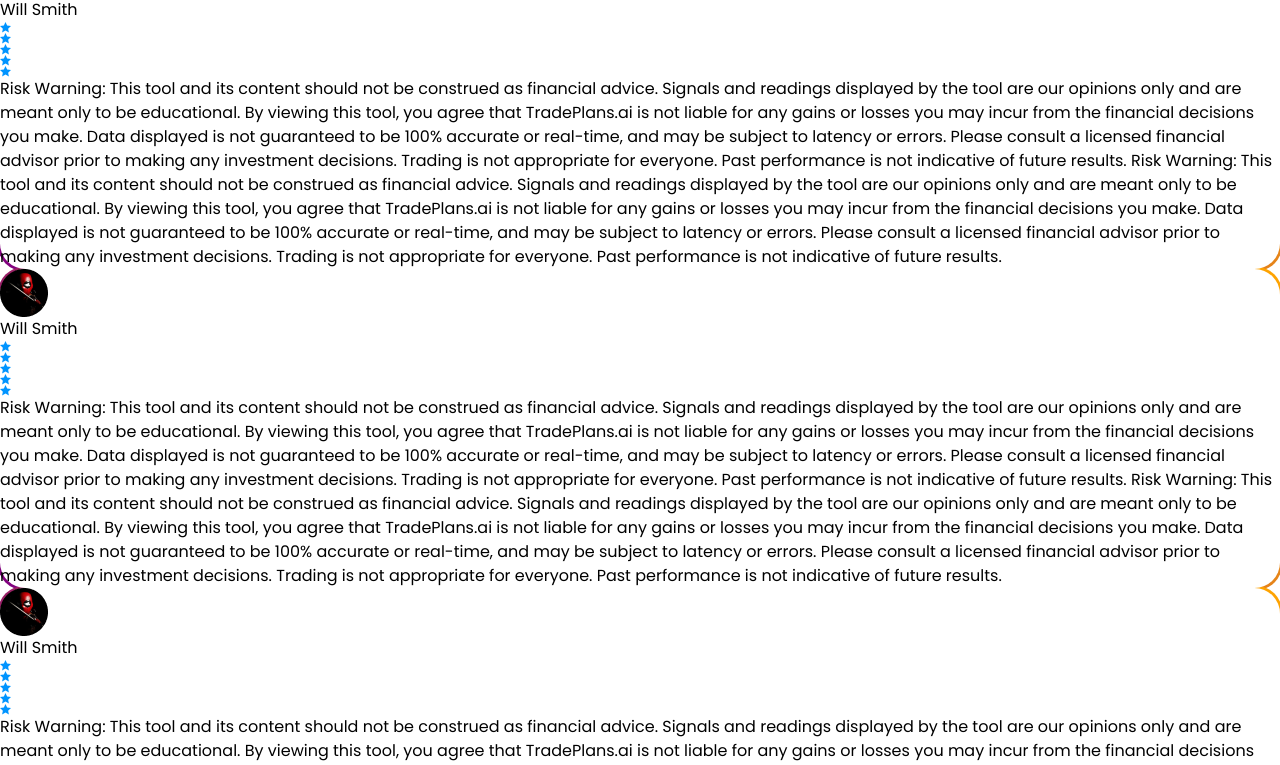
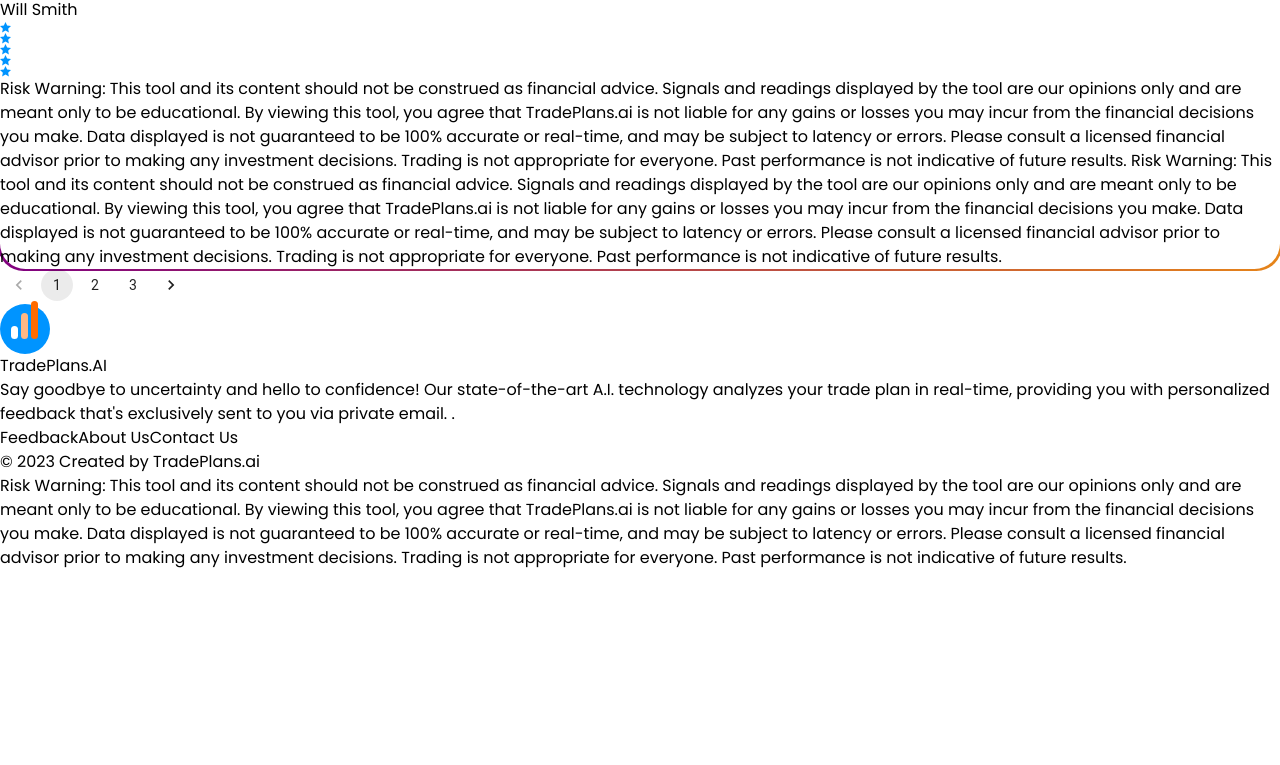
Before and after one commit to hatekisam/tradeplan, a React (Vite) app: page /feedback in a window 1280 px wide. Shown: the part 3274-4039 px from the top of the page. After the commit the page ends 3844 px from the top, so only its background shows below. Built offline with nearby package versions, Linux system fonts and the light colour scheme.

Commit message:
Added pagenation

```diff
--- a/index.html
+++ b/index.html
@@ -3,7 +3,7 @@
 
 <head>
   <meta charset="UTF-8" />
-  <link rel="icon" type="image/svg+xml" href="/vite.svg" />
+  <link rel="icon" type="image/svg+xml" href="/svg/logo.svg" />
   <link rel="stylesheet"
     href="https://fonts.googleapis.com/css2?family=Poppins:wght@200;300;400;500;600;700;800&display=swap">
   <meta name="viewport" content="width=device-width, initial-scale=1.0" />
--- a/src/pages/Feedback.tsx
+++ b/src/pages/Feedback.tsx
@@ -1,5 +1,6 @@
-import  Rating  from '@mui/material/Rating'
-import React, { useState } from 'react'
+import { Pagination } from '@mui/material'
+import Rating from '@mui/material/Rating'
+import React, { useEffect, useState } from 'react'
 import { Helmet } from 'react-helmet'
 
 const Feedback = () => {
@@ -36,49 +37,55 @@
                         Risk Warning: This tool and its content should not be construed as financial advice. Signals and readings displayed by the tool are our opinions only and are meant only to be educational. By viewing this tool, you agree that TradePlans.ai is not liable for any gains or losses you may incur from the financial decisions you make. Data displayed is not guaranteed to be 100% accurate or real-time, and may be subject to latency or errors. Please consult a licensed financial advisor prior to making any investment decisions. Trading is not appropriate for everyone. Past performance is not indicative of future results. `
                 }, {
                         image: "/image/steven.png",
-                        name: "Will Smith",
+                        name: "Will John Smith",
                         body: `Risk Warning: This tool and its content should not be construed as financial advice. Signals and readings displayed by the tool are our opinions only and are meant only to be educational. By viewing this tool, you agree that TradePlans.ai is not liable for any gains or losses you may incur from the financial decisions you make. Data displayed is not guaranteed to be 100% accurate or real-time, and may be subject to latency or errors. Please consult a licensed financial advisor prior to making any investment decisions. Trading is not appropriate for everyone. Past performance is not indicative of future results.
 
                         Risk Warning: This tool and its content should not be construed as financial advice. Signals and readings displayed by the tool are our opinions only and are meant only to be educational. By viewing this tool, you agree that TradePlans.ai is not liable for any gains or losses you may incur from the financial decisions you make. Data displayed is not guaranteed to be 100% accurate or real-time, and may be subject to latency or errors. Please consult a licensed financial advisor prior to making any investment decisions. Trading is not appropriate for everyone. Past performance is not indicative of future results. `
                 }, {
                         image: "/image/steven.png",
-                        name: "Will Smith",
+                        name: "Will John Smith",
                         body: `Risk Warning: This tool and its content should not be construed as financial advice. Signals and readings displayed by the tool are our opinions only and are meant only to be educational. By viewing this tool, you agree that TradePlans.ai is not liable for any gains or losses you may incur from the financial decisions you make. Data displayed is not guaranteed to be 100% accurate or real-time, and may be subject to latency or errors. Please consult a licensed financial advisor prior to making any investment decisions. Trading is not appropriate for everyone. Past performance is not indicative of future results.
 
                         Risk Warning: This tool and its content should not be construed as financial advice. Signals and readings displayed by the tool are our opinions only and are meant only to be educational. By viewing this tool, you agree that TradePlans.ai is not liable for any gains or losses you may incur from the financial decisions you make. Data displayed is not guaranteed to be 100% accurate or real-time, and may be subject to latency or errors. Please consult a licensed financial advisor prior to making any investment decisions. Trading is not appropriate for everyone. Past performance is not indicative of future results. `
                 }, {
                         image: "/image/steven.png",
-                        name: "Will Smith",
+                        name: "Will John Smith",
                         body: `Risk Warning: This tool and its content should not be construed as financial advice. Signals and readings displayed by the tool are our opinions only and are meant only to be educational. By viewing this tool, you agree that TradePlans.ai is not liable for any gains or losses you may incur from the financial decisions you make. Data displayed is not guaranteed to be 100% accurate or real-time, and may be subject to latency or errors. Please consult a licensed financial advisor prior to making any investment decisions. Trading is not appropriate for everyone. Past performance is not indicative of future results.
 
                         Risk Warning: This tool and its content should not be construed as financial advice. Signals and readings displayed by the tool are our opinions only and are meant only to be educational. By viewing this tool, you agree that TradePlans.ai is not liable for any gains or losses you may incur from the financial decisions you make. Data displayed is not guaranteed to be 100% accurate or real-time, and may be subject to latency or errors. Please consult a licensed financial advisor prior to making any investment decisions. Trading is not appropriate for everyone. Past performance is not indicative of future results. `
                 }, {
                         image: "/image/steven.png",
-                        name: "Will Smith",
+                        name: "Will John Smith",
                         body: `Risk Warning: This tool and its content should not be construed as financial advice. Signals and readings displayed by the tool are our opinions only and are meant only to be educational. By viewing this tool, you agree that TradePlans.ai is not liable for any gains or losses you may incur from the financial decisions you make. Data displayed is not guaranteed to be 100% accurate or real-time, and may be subject to latency or errors. Please consult a licensed financial advisor prior to making any investment decisions. Trading is not appropriate for everyone. Past performance is not indicative of future results.
 
                         Risk Warning: This tool and its content should not be construed as financial advice. Signals and readings displayed by the tool are our opinions only and are meant only to be educational. By viewing this tool, you agree that TradePlans.ai is not liable for any gains or losses you may incur from the financial decisions you make. Data displayed is not guaranteed to be 100% accurate or real-time, and may be subject to latency or errors. Please consult a licensed financial advisor prior to making any investment decisions. Trading is not appropriate for everyone. Past performance is not indicative of future results. `
                 }, {
                         image: "/image/steven.png",
-                        name: "Will Smith",
+                        name: "Will John Smith",
                         body: `Risk Warning: This tool and its content should not be construed as financial advice. Signals and readings displayed by the tool are our opinions only and are meant only to be educational. By viewing this tool, you agree that TradePlans.ai is not liable for any gains or losses you may incur from the financial decisions you make. Data displayed is not guaranteed to be 100% accurate or real-time, and may be subject to latency or errors. Please consult a licensed financial advisor prior to making any investment decisions. Trading is not appropriate for everyone. Past performance is not indicative of future results.
 
                         Risk Warning: This tool and its content should not be construed as financial advice. Signals and readings displayed by the tool are our opinions only and are meant only to be educational. By viewing this tool, you agree that TradePlans.ai is not liable for any gains or losses you may incur from the financial decisions you make. Data displayed is not guaranteed to be 100% accurate or real-time, and may be subject to latency or errors. Please consult a licensed financial advisor prior to making any investment decisions. Trading is not appropriate for everyone. Past performance is not indicative of future results. `
                 }, {
                         image: "/image/steven.png",
-                        name: "Will Smith",
+                        name: "Will John Smith",
                         body: `Risk Warning: This tool and its content should not be construed as financial advice. Signals and readings displayed by the tool are our opinions only and are meant only to be educational. By viewing this tool, you agree that TradePlans.ai is not liable for any gains or losses you may incur from the financial decisions you make. Data displayed is not guaranteed to be 100% accurate or real-time, and may be subject to latency or errors. Please consult a licensed financial advisor prior to making any investment decisions. Trading is not appropriate for everyone. Past performance is not indicative of future results.
 
                         Risk Warning: This tool and its content should not be construed as financial advice. Signals and readings displayed by the tool are our opinions only and are meant only to be educational. By viewing this tool, you agree that TradePlans.ai is not liable for any gains or losses you may incur from the financial decisions you make. Data displayed is not guaranteed to be 100% accurate or real-time, and may be subject to latency or errors. Please consult a licensed financial advisor prior to making any investment decisions. Trading is not appropriate for everyone. Past performance is not indicative of future results. `
                 }, {
                         image: "/image/steven.png",
-                        name: "Will Smith",
+                        name: "Will Janet Smith",
                         body: `Risk Warning: This tool and its content should not be construed as financial advice. Signals and readings displayed by the tool are our opinions only and are meant only to be educational. By viewing this tool, you agree that TradePlans.ai is not liable for any gains or losses you may incur from the financial decisions you make. Data displayed is not guaranteed to be 100% accurate or real-time, and may be subject to latency or errors. Please consult a licensed financial advisor prior to making any investment decisions. Trading is not appropriate for everyone. Past performance is not indicative of future results.
 
                         Risk Warning: This tool and its content should not be construed as financial advice. Signals and readings displayed by the tool are our opinions only and are meant only to be educational. By viewing this tool, you agree that TradePlans.ai is not liable for any gains or losses you may incur from the financial decisions you make. Data displayed is not guaranteed to be 100% accurate or real-time, and may be subject to latency or errors. Please consult a licensed financial advisor prior to making any investment decisions. Trading is not appropriate for everyone. Past performance is not indicative of future results. `
                 },
         ]
-        const [newRating,setNewRating] = useState(0)
+        const [newRating, setNewRating] = useState(0)
+        const [page, setPage] = useState(1)
+        const numOfPages = Math.ceil(feedback.length / 5);
+        const [shownFeeds,setShownFeeds]= useState(feedback.slice(0,4))
+        useEffect(()=>{
+                setShownFeeds(feedback.slice(page*5-1-4,page*5-1))
+        },[page])
         return (
                 <div>
                         <Helmet>
@@ -102,7 +109,7 @@
                                                                         name="simple-controlled"
                                                                         value={newRating}
                                                                         onChange={(event, newValue) => {
-                                                                                setNewRating((prev)=>newValue ? newValue : prev);
+                                                                                setNewRating((prev) => newValue ? newValue : prev);
                                                                         }}
                                                                 />
                                                                 <div>
@@ -124,7 +131,7 @@
                                 </div>
                                 <p className='my-[2vh] md:my-[5vh] text-[2.5vw] md:text-[1.6vw] font-semibold'>Other Feedbacks</p>
                                 <div>
-                                        {feedback.map((feedback, index) => {
+                                        {shownFeeds.map((feedback, index) => {
                                                 return (
                                                         <div key={index} className='border-gradient rounded-[2vw] my-[2vh] md:my-[5vh] p-[1.5vw]'>
                                                                 <div className="flex flex-row gap-2 w-[50%] my-[2vh] z-20">
@@ -154,9 +161,9 @@
                                                         </div>
                                                 )
                                         })}
-                                        <button className='flex items-center justify-center w-full'>
-                                                <p className='text-center text-[2vw] md:text-[1.05vw] text-[#0094FF]'>Read more</p>
-                                        </button>
+                                </div>
+                                <div className="flex items-center justify-center">
+                                        <Pagination count={numOfPages}  page={page} onChange={(e,value)=>setPage(value)}/>
                                 </div>
                         </div>
                 </div>
--- a/src/pages/Login.tsx
+++ b/src/pages/Login.tsx
@@ -1,9 +1,13 @@
 import React from 'react'
+import { Helmet } from 'react-helmet'
 import { Link } from 'react-router-dom'
 
 const Login = () => {
         return (
                 <div className='w-full h-[100vh] overflow-hidden flex flex-col md:flex-row justify-center md:justify-between items-center bg-[#F8FFFB] px-[8vw] py-[10vh] gap-[5vw]'>
+                        <Helmet>
+                                <title>Login</title>
+                        </Helmet>
                         <Link to={"/"}>
                                 <div className="absolute top-[5vh] left-[5vw] flex flex-row gap-2 items-center">
                                         <img src="/svg/logo.svg" alt="" className='w-[5vw] sm:w-[2.6vw]' />
--- a/src/pages/Signup.tsx
+++ b/src/pages/Signup.tsx
@@ -1,9 +1,13 @@
 import React from 'react'
+import { Helmet } from 'react-helmet'
 import { Link } from 'react-router-dom'
 
 const Signup = () => {
         return (
                 <div className='w-full h-[100vh] overflow-hidden flex  flex-col md:flex-row justify-center md:justify-between items-center px-[8vw] bg-[#F8FFFB]  gap-[5vw]'>
+                        <Helmet>
+                                <title>Signup</title>
+                        </Helmet>
                         <Link to={"/"}>
                                 <div className="absolute top-[5vh] left-[5vw] flex flex-row gap-2 items-center">
                                         <img src="/svg/logo.svg" alt="" className='w-[5vw] sm:w-[2.6vw]' />
```
